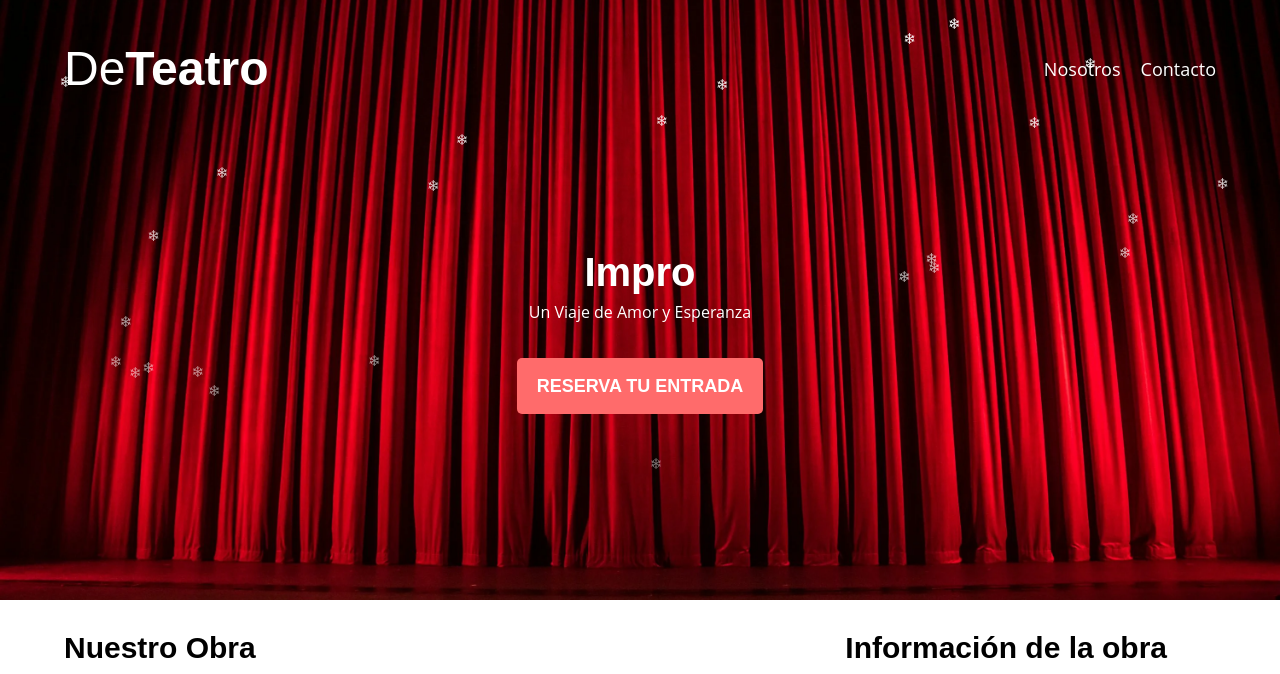
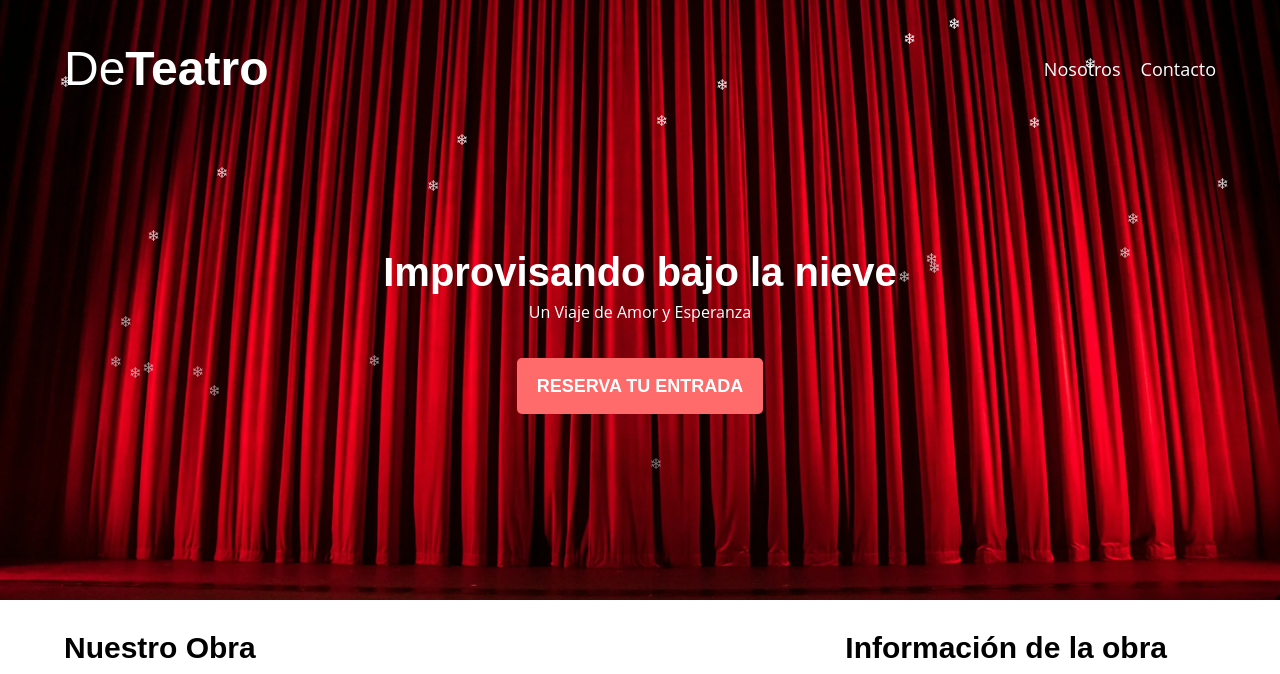
Before and after one commit to ByronArenilla/obraTeatro, a plain HTML site: page index.html in a window 1280 px wide. Shown: the top 674 px of the page. Drawn offline with Linux system fonts and the light colour scheme; a web font is replaced by a local one.

Commit message:
pagina lista

```diff
--- a/index.html
+++ b/index.html
@@ -37,7 +37,7 @@
         </div>
 
         <div class="header__texto">
-            <h2 class="no-margin">Impro</h2>
+            <h2 class="no-margin">Improvisando bajo la nieve</h2>
             <p class="no-margin">Un Viaje de Amor y Esperanza</p>
             <!-- Botón de Reserva debajo del texto "Un Viaje de Amor y Esperanza" -->
         <a href="https://forms.gle/6kQJFJekeH3e3Mhd7" target="_blank" class="boton boton--reserva">Reserva tu entrada</a>
```
